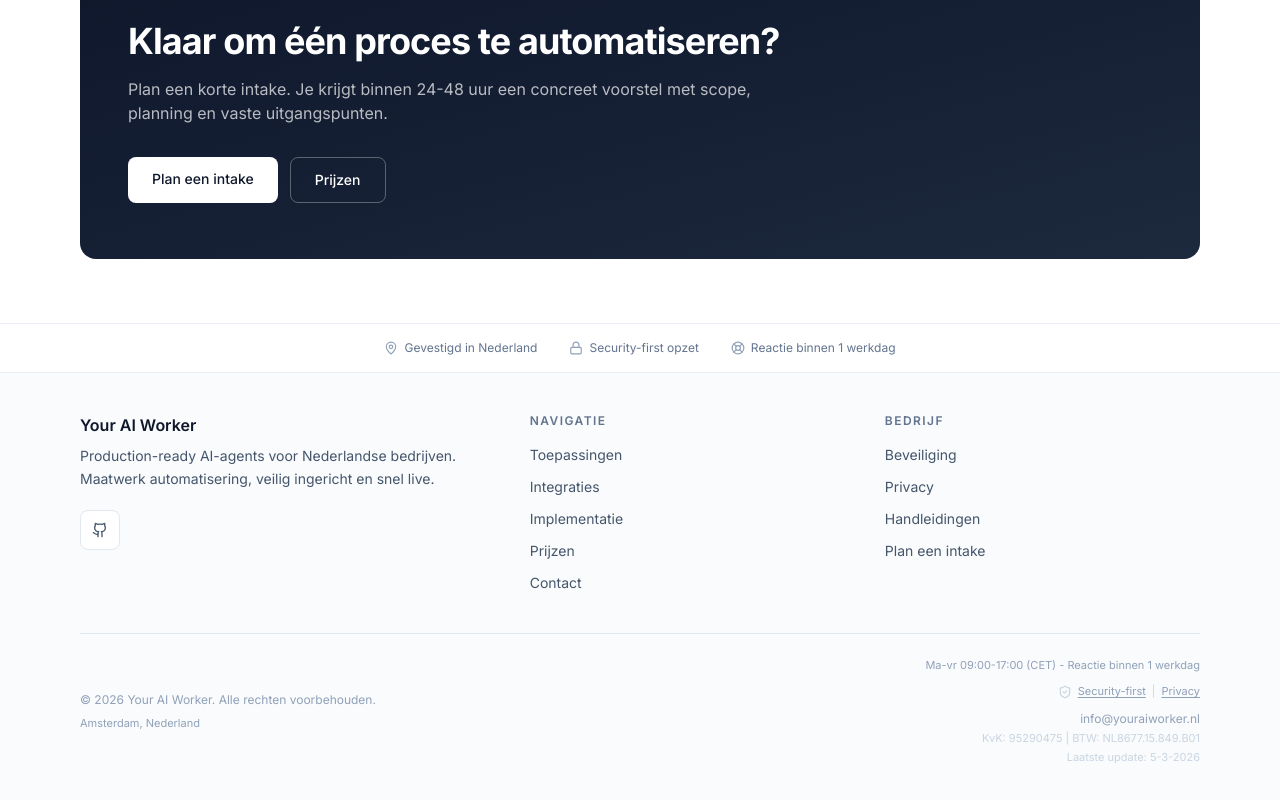
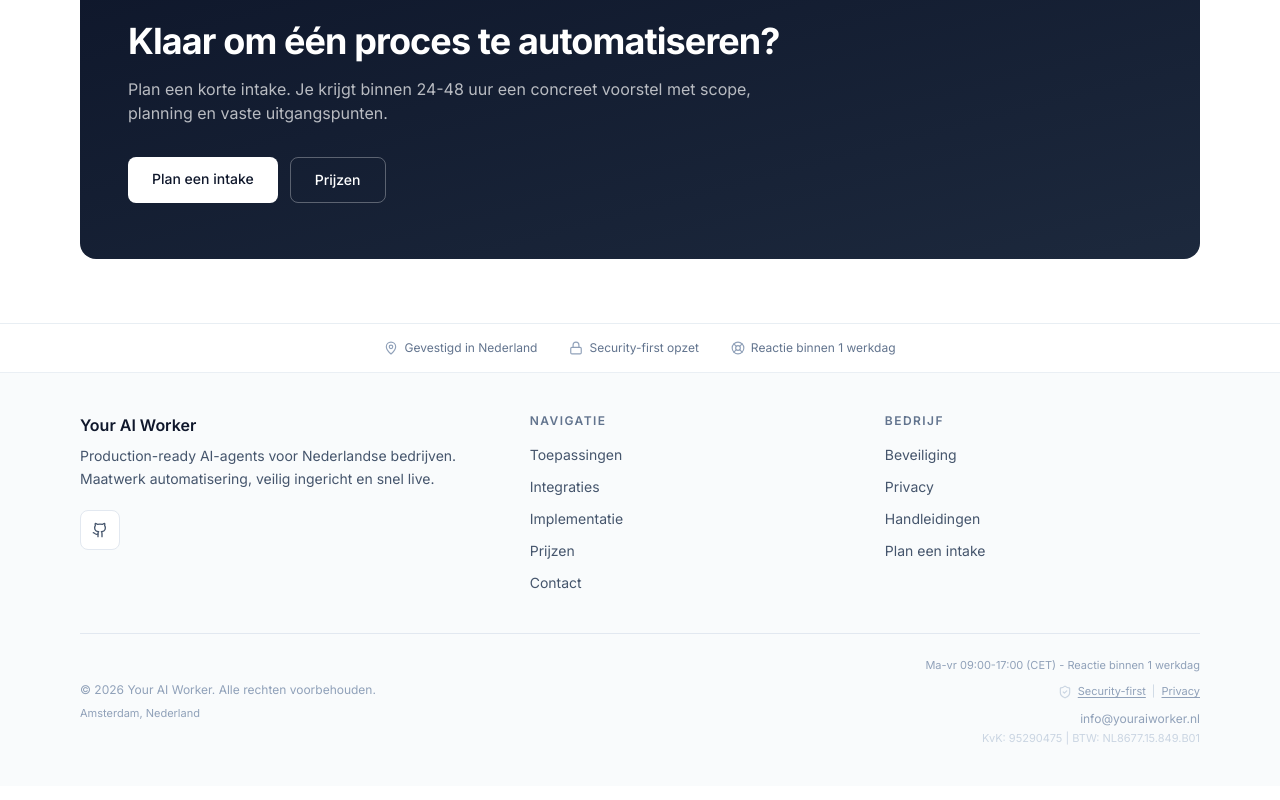
Before and after one commit to openclawbot69420-ux/youraiworker-site, a Next.js app: page / in a window 1280 px wide. Shown: the part 8166-8966 px from the top of the page. Built offline with nearby package versions, Linux system fonts and the light colour scheme.

Commit message:
Footer: remove misleading last update date and use constants

```diff
--- a/src/app/layout.tsx
+++ b/src/app/layout.tsx
@@ -445,8 +445,7 @@ const Footer: React.FC = () => {
                   {CONTACT_PHONE}
                 </a>
               ) : null}
-              <span className="text-[11px] text-slate-300">KvK: 95290475 | BTW: NL8677.15.849.B01</span>
-            <span className="text-[11px] text-slate-300">Laatste update: {new Date().toLocaleDateString("nl-NL")}</span>
+              <span className="text-[11px] text-slate-300">KvK: {CONTACT_KVK} | BTW: {CONTACT_BTW}</span>
             </p>
           </div>
         </div>
```
